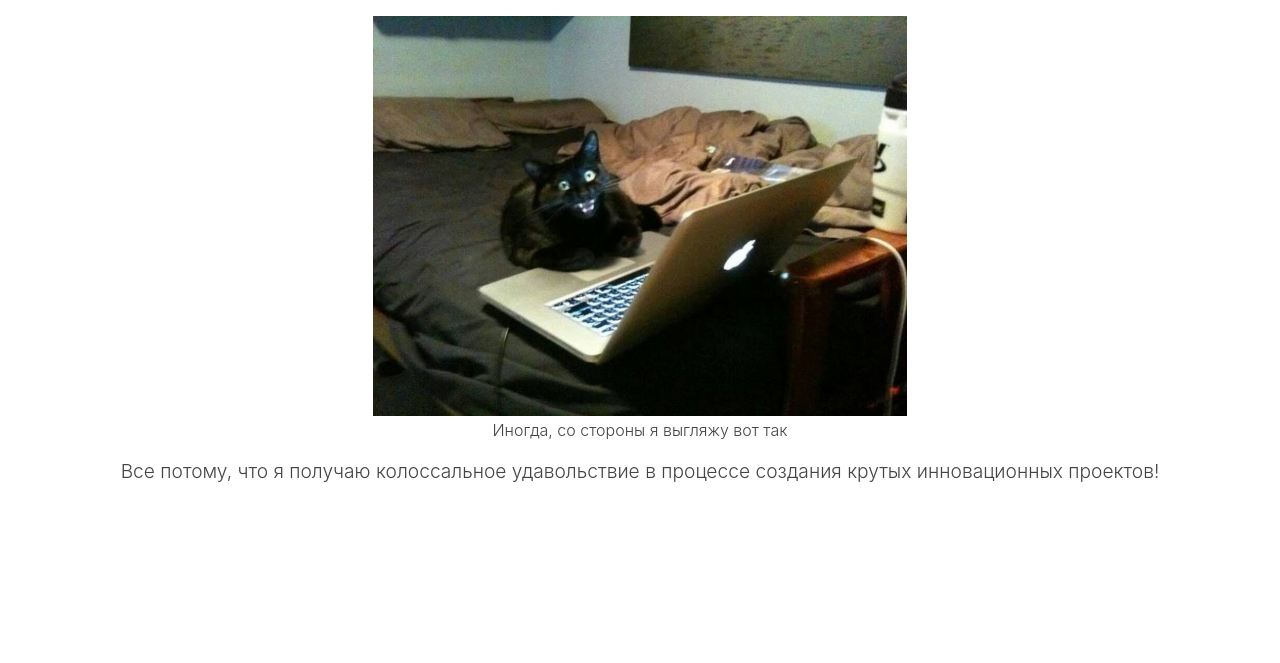
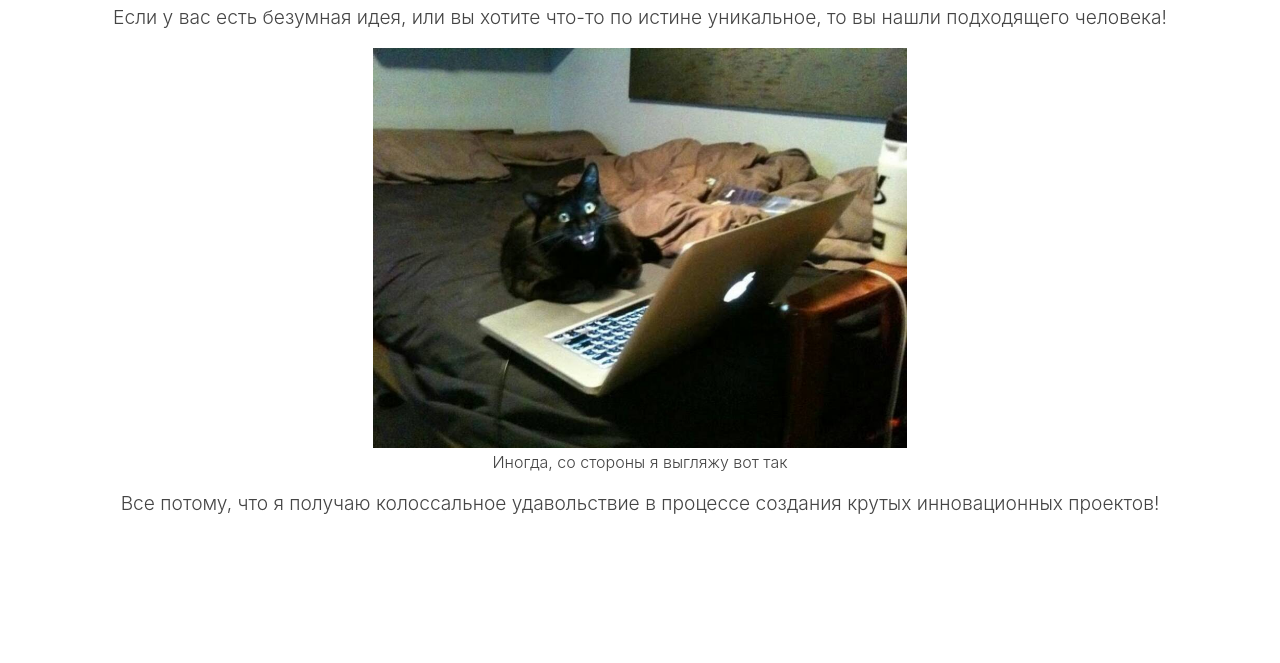
Before and after one commit to PonomareVlad/PonomareVlad.github.io, a plain HTML site: page index.html in a window 1280 px wide. Shown: the part 158-821 px from the top of the page. After the commit the page ends 800 px from the top, so only its background shows below. Drawn offline with Linux system fonts and the light colour scheme.

Commit message:
Padding set

```diff
--- a/index.html
+++ b/index.html
@@ -8,6 +8,9 @@
     <style>
         body {
             text-align: center;
+            padding: 2rem;
+            width: calc(100vw - 4rem);
+            height: calc(100vh - 4rem);
         }
 
         body figure {
```
